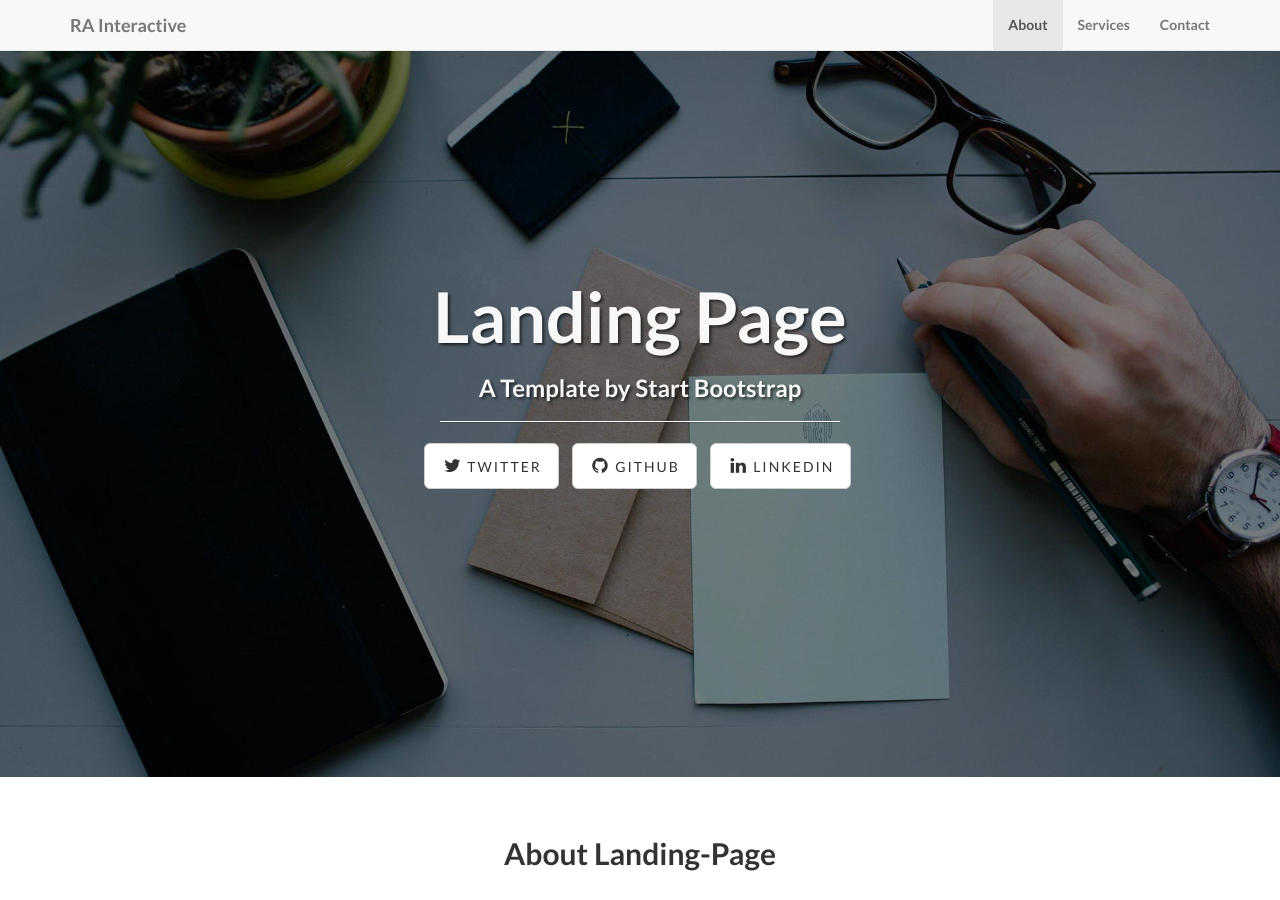
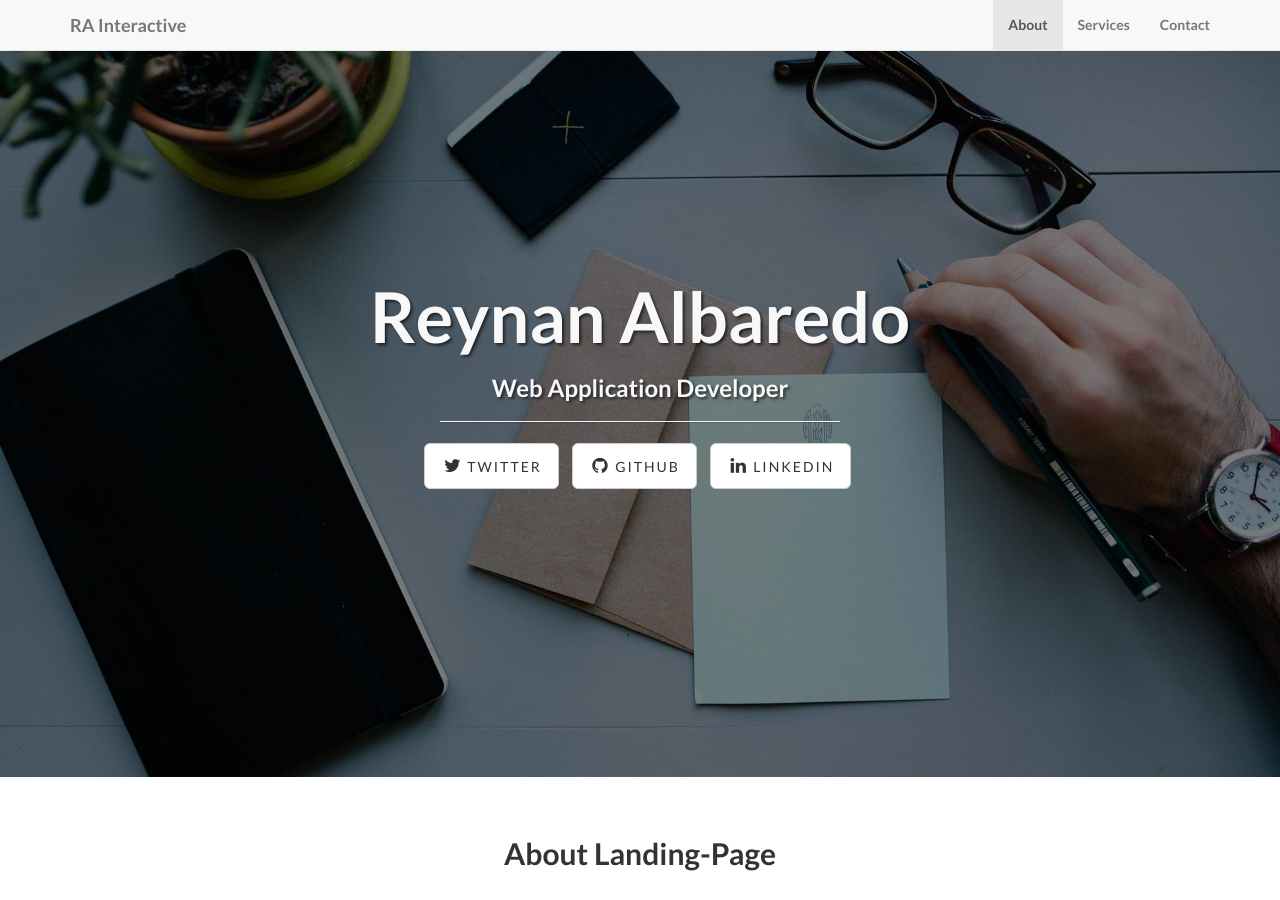
Before and after one commit to albaredoreynan/albaredoreynan.github.io, a Jekyll site: the page built from index.html, in a window 1280 px wide and 900 px high. Built offline with Jekyll 4.4.1, drawn with Linux system fonts in a browser that asks for light colours.

Commit message:
change the header page and added the social media accounts

```diff
--- a/_config.yml
+++ b/_config.yml
@@ -25,8 +25,8 @@ permalink: pretty
 
 social:
   - title: twitter
-    url: https://twitter.com/SBootstrap
+    url: https://twitter.com/AlbaredoReynan
   - title: github
-    url: https://github.com/IronSummitMedia/startbootstrap
+    url: https://github.com/albaredoreynan
   - title: linkedin
-    url:
+    url: https://ph.linkedin.com/in/albaredoreynan
--- a/_includes/header.html
+++ b/_includes/header.html
@@ -39,8 +39,10 @@
 			<div class="row">
 				<div class="col-lg-12">
 					<div class="intro-message">
-						<h1>{{ page.title }}</h1>
-						<h3>{{ page.subTitle }}</h3>
+						<!-- <h1>{{ page.title }}</h1>
+						<h3>{{ page.subTitle }}</h3> -->
+                        <h1>Reynan Albaredo</h1>
+                        <h3>Web Application Developer</h3>
 						<hr class="intro-divider">
 						<ul class="list-inline intro-social-buttons">
 							{% for social in site.social %}
```
Also changed, not shown: 4 other files.
